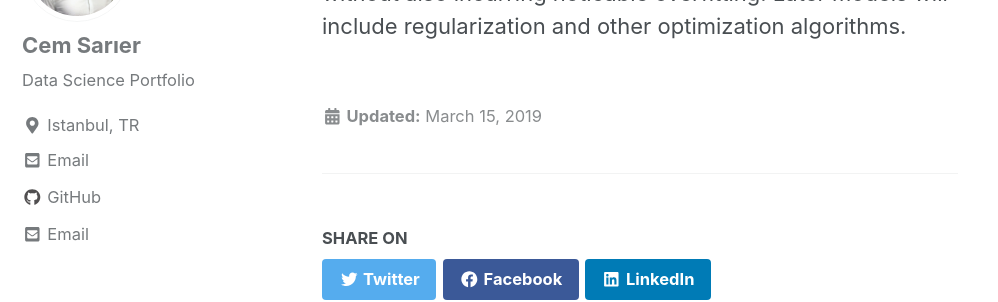
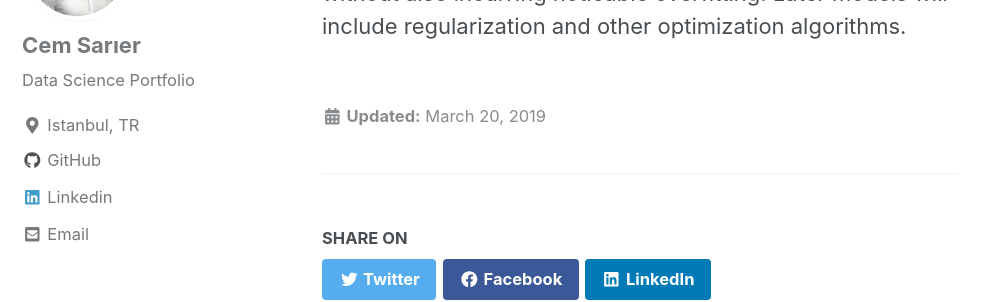
Before and after one commit to cemsarier/cemsarier.github.io, a Jekyll site: the page built from _posts/2019-03-20-perceptron2.md, in a window 1280 px wide and 900 px high, scrolled down 14116 px. Shown: the part 154-456 px from the top of the window, without its empty margins (0-998 px from the left). Built offline with Jekyll 4.4.1, drawn with Linux system fonts in a browser that asks for light colours; cached includes are drawn as plain includes; nearby versions of some CDN libraries.

Commit message:
settings

```diff
--- a/_config.yml
+++ b/_config.yml
@@ -114,7 +114,7 @@ author:
   links:
     - label: "Email"
       icon: "fas fa-fw fa-envelope-square"
-      url: "mailto:your.name@email.com"
+      # url: "mailto:your.name@email.com"
     - label: "Website"
       icon: "fas fa-fw fa-link"
       # url: "https://your-website.com"
@@ -130,6 +130,9 @@ author:
     - label: "Instagram"
       icon: "fab fa-fw fa-instagram"
       # url: "https://instagram.com/"
+    - label: "Linkedin"
+      icon: "fab fa-fw fa-linkedin"
+      url: "https://www.linkedin.com/in/cem-sar%C4%B1er-46949914a/"
 
 # Site Footer
 footer:
--- a/_posts/2019-03-20-perceptron2.md
+++ b/_posts/2019-03-20-perceptron2.md
@@ -1,6 +1,6 @@
 ---
 title: "Machine Learning Project: Planar data classification with one hidden layer"
-date: "2019-03-15"
+date: "2019-03-20"
 tages: [machine learning, neural network, data science]
 excerpt: "Machine Learning, Perceptron, Data Science"
 ---
```
